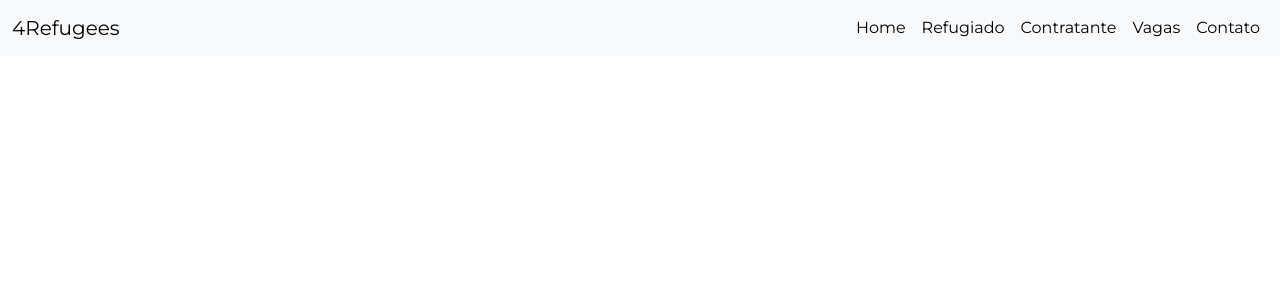
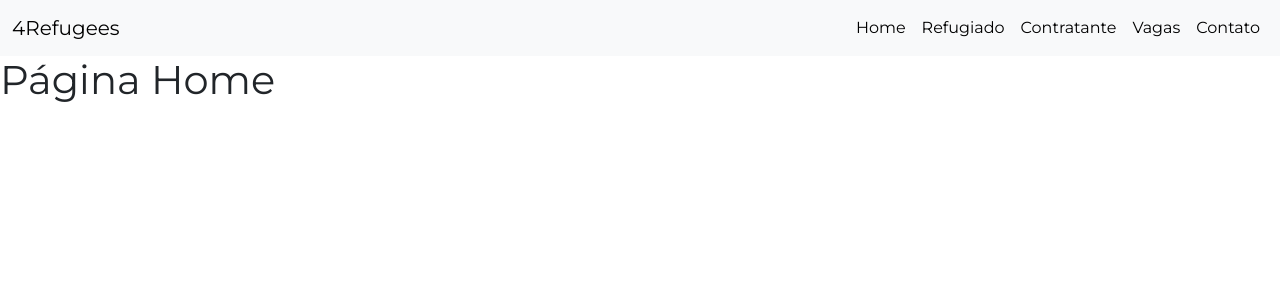
Before and after one commit to Squad29/4refugees5, a React (Create React App) app in the folder frontend/: page / in a window 1280 px wide. Shown: the top 300 px of the page. Built offline with nearby package versions, Linux system fonts and the light colour scheme.

Commit message:
Initiated Home Page and install react-router-dom

```diff
--- a/frontend/package.json
+++ b/frontend/package.json
@@ -8,6 +8,7 @@
     "@testing-library/user-event": "^13.5.0",
     "react": "^17.0.2",
     "react-dom": "^17.0.2",
+    "react-router-dom": "^6.2.2",
     "react-scripts": "5.0.0",
     "web-vitals": "^2.1.4"
   },
--- a/frontend/src/App.jsx
+++ b/frontend/src/App.jsx
@@ -1,8 +1,24 @@
+import { BrowserRouter, Routes, Route } from "react-router-dom";
+
 import NavbarGlobal from "./components/NavbarGlobal";
+import Home from './pages/Home'
 
 function App() {
   return (
-    <NavbarGlobal />
+    <BrowserRouter>
+      <NavbarGlobal />
+      <Routes>
+        <Route path="/" element={<Home />} />
+        {/* <Route path="/login" element={<Login />} />
+        <Route path="/destinos" element={<Destinos />} />
+        <Route path="/hoteis" element={<Hoteis />} />
+        <Route path="/pacotes" element={<Pacotes />} />
+        <Route path="/admin" element={<Admin />} />
+        <Route path="/admin/destinos" element={<AdmDestino />} />
+        <Route path="/admin/hoteis" element={<AdmHotel />} /> */}
+      </Routes>
+      {/* <Footer /> */}
+    </BrowserRouter>
   );
 }
 
--- a/frontend/src/pages/Home/index.jsx
+++ b/frontend/src/pages/Home/index.jsx
@@ -0,0 +1,10 @@
+import React from 'react';
+
+
+function Home() {
+  return (
+    <h1>Página Home</h1>
+  );
+}
+
+export default Home;
```
Also changed, not shown: 2 other files (tests, documents, lock files or other folders).
